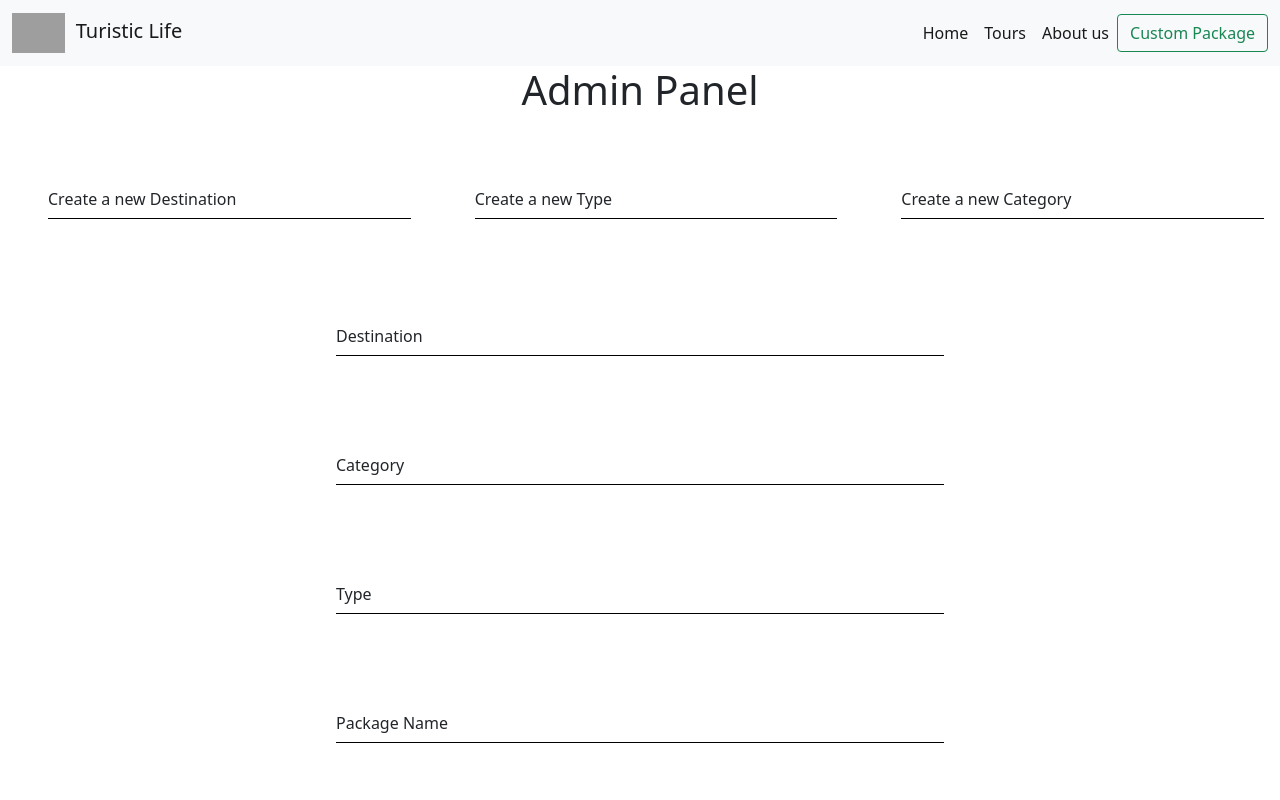
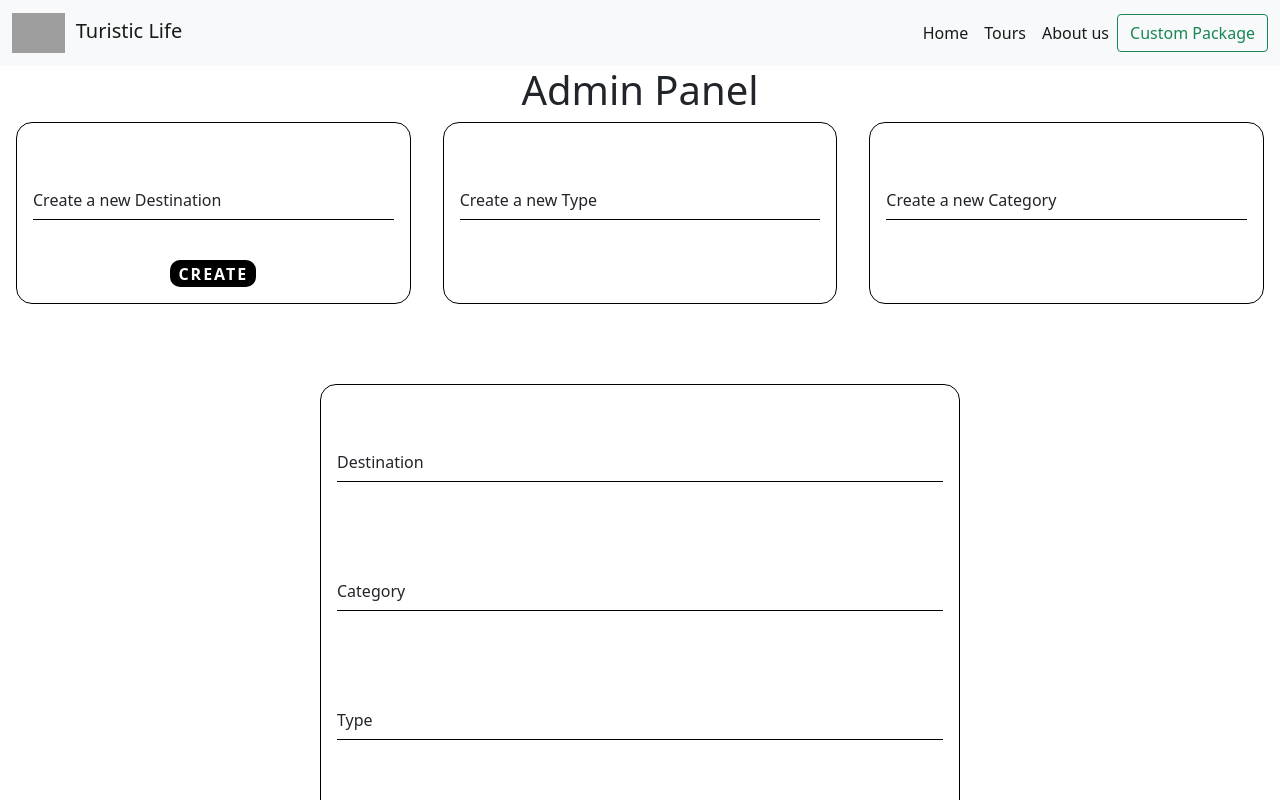
Before and after one commit to No-Country/C1-G10, a Next.js app in the folder client/: page /admin in a window 1280 px wide. Shown: the top 800 px of the page. Built offline with nearby package versions, Linux system fonts and the light colour scheme; grey boxes are pictures that could not be loaded.

Commit message:
working on admin page, going to refactor redux

```diff
--- a/client/components/Admin/Destination.jsx
+++ b/client/components/Admin/Destination.jsx
@@ -7,6 +7,7 @@ export const Destination = () => {
         <input type="text" name="" id="" required />
         <label htmlFor="">Create a new Destination</label>
       </div>
+      <button>Create</button>
     </div>
   );
 };
--- a/client/components/Home/Map.jsx
+++ b/client/components/Home/Map.jsx
@@ -8,6 +8,7 @@ import {
 import "leaflet/dist/leaflet.css";
 import L from "leaflet";
 import styles from "../../styles/Home/Map.module.scss";
+import Image from "next/image";
 
 const Map = ({ setMap, pos, destination }) => {
   // SET THE MARKER ICON
@@ -24,7 +25,7 @@ const Map = ({ setMap, pos, destination }) => {
         <Popup>
           <div>
             <h1>{destination}</h1>
-            <img src="#" alt="" />
+            <Image src="#" alt="" />
           </div>
         </Popup>
       </Marker>
--- a/client/pages/admin.jsx
+++ b/client/pages/admin.jsx
@@ -7,6 +7,7 @@ import styles from "../styles/Admin/Admin.module.scss";
 export default function Admin() {
   return (
     <div className={styles.container}>
+      <div></div>
       <h1>Admin Panel</h1>
       <div className={styles.grid}>
         <Destination />
--- a/client/styles/Admin/Input.module.scss
+++ b/client/styles/Admin/Input.module.scss
@@ -1,13 +1,14 @@
 .form {
   width: 40rem;
-  background-color: white;
-  padding: 0 1rem;
+  padding: 0 1rem 1rem 1rem;
   border-radius: 1rem;
   font-size: 1rem;
-
+  border: 1px solid black;
+  margin-top: 5rem;
   .input-container {
     position: relative;
     padding: 2.5rem 0;
+    margin: 0 auto;
 
     &:first-child {
       padding-top: 3rem;
@@ -45,4 +46,20 @@
       }
     }
   }
+  button {
+    border-radius: 10px;
+    padding: 0.1rem 0.5rem;
+    text-transform: uppercase;
+    letter-spacing: 2px;
+    font-weight: bold;
+    border: none;
+    background-color: black;
+    color: white;
+    transition: 0.3s all;
+
+    &:hover {
+      transform: scale(1.1);
+      box-shadow: -1px -1px 0 black;
+    }
+  }
 }
--- a/client/styles/Home/Map.module.scss
+++ b/client/styles/Home/Map.module.scss
@@ -32,7 +32,7 @@
 
 .map {
   width: 90%;
-  height: 90%;
+  height: 400px;
   margin: 0 auto;
 }
 
```
Also changed, not shown: client/pages/aboutus.jsx (+1 -6 lines).
